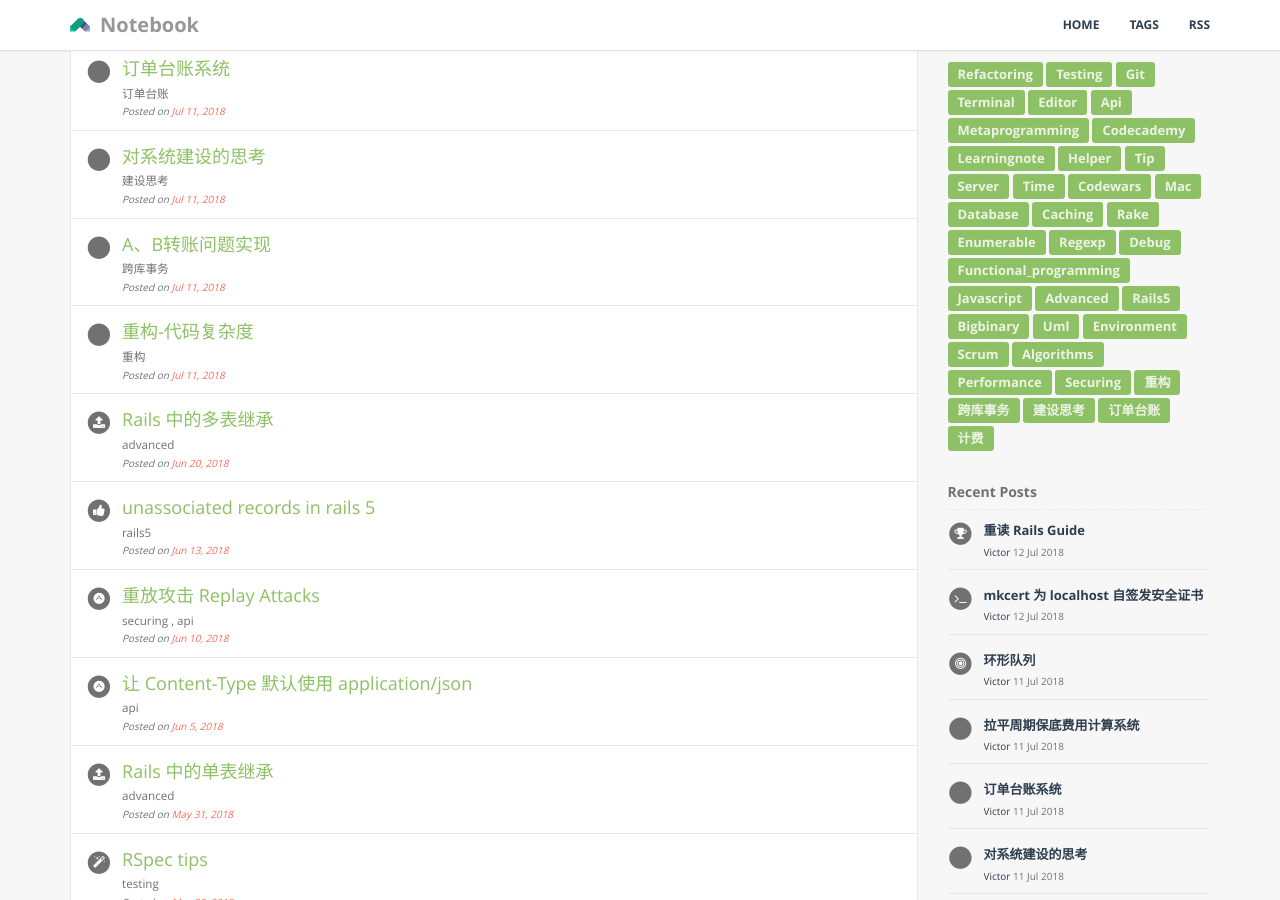
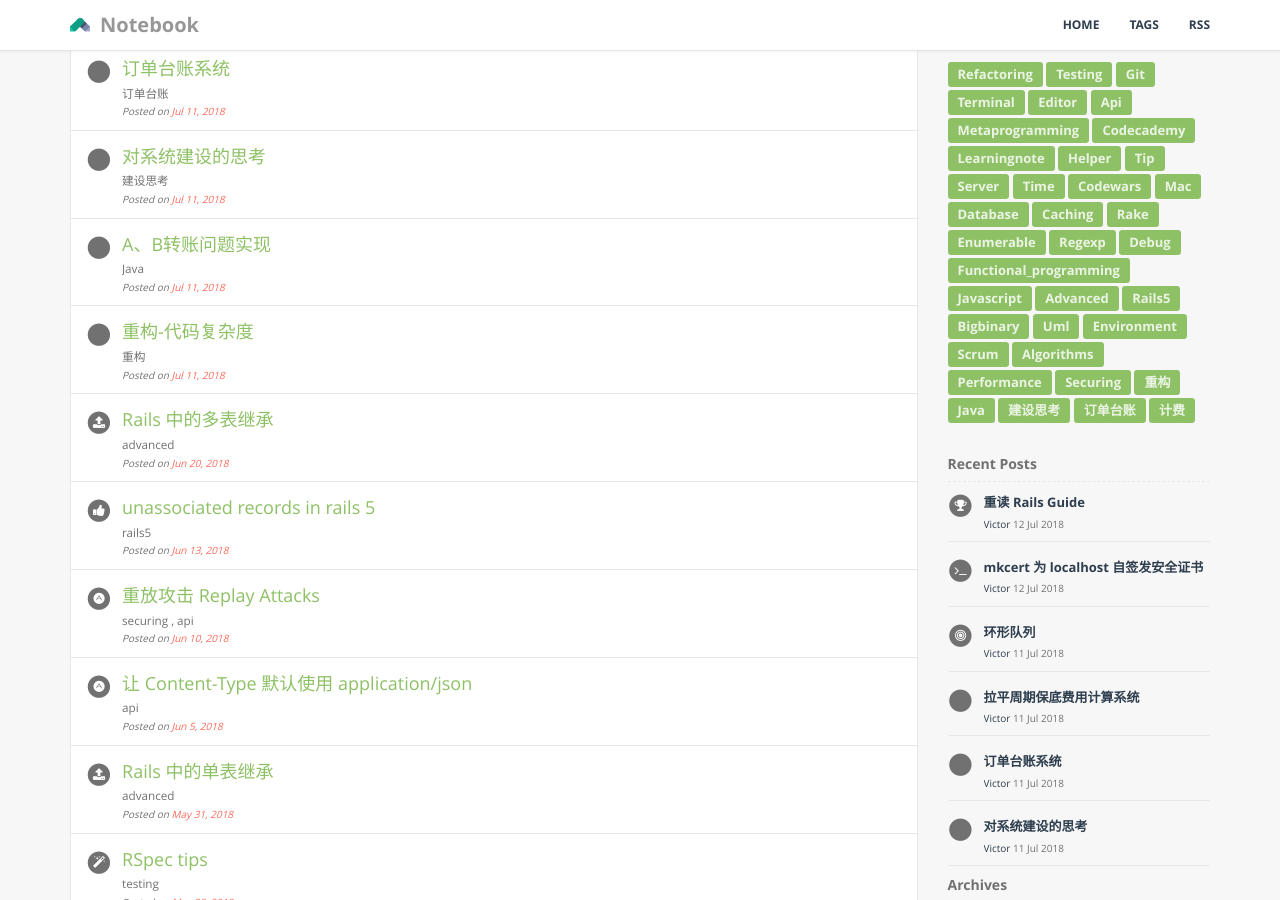
Before and after one commit to unionstars/unionstars.github.io, a Jekyll site: the page built from index.html, in a window 1280 px wide and 900 px high, scrolled down 448 px. Built offline with Jekyll 4.4.1, drawn with Linux system fonts in a browser that asks for light colours; the list of posts is cut into pages by our own code.

Commit message:
tag修改

```diff
--- a/_posts/201808/2018-08-03-transfer.md
+++ b/_posts/201808/2018-08-03-transfer.md
@@ -4,7 +4,7 @@ title:  "A、B转账问题实现"
 date:   2018-07-11 12:00:00
 
 categories: java
-tags: 跨库事务
+tags: Java
 author: "张学刚"
 ---
 
```
